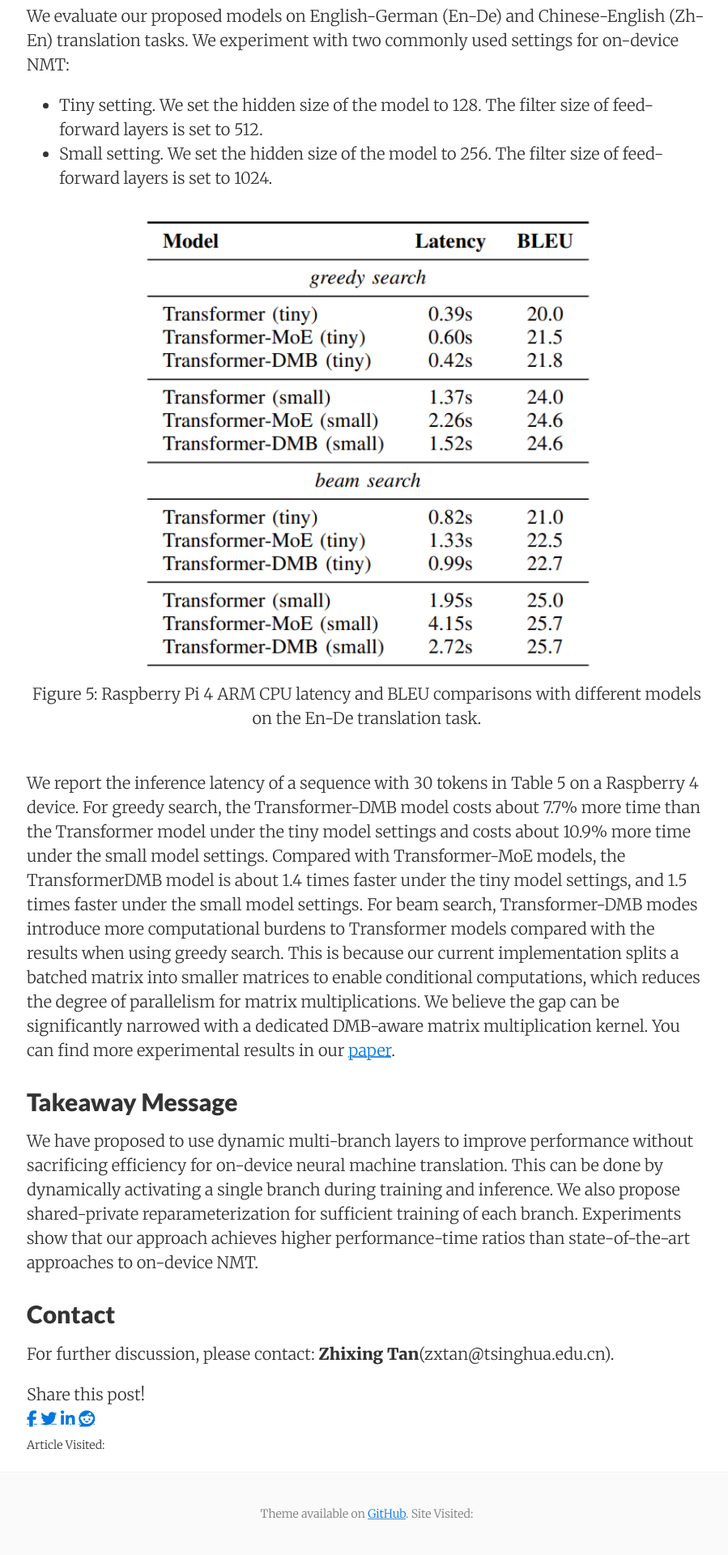
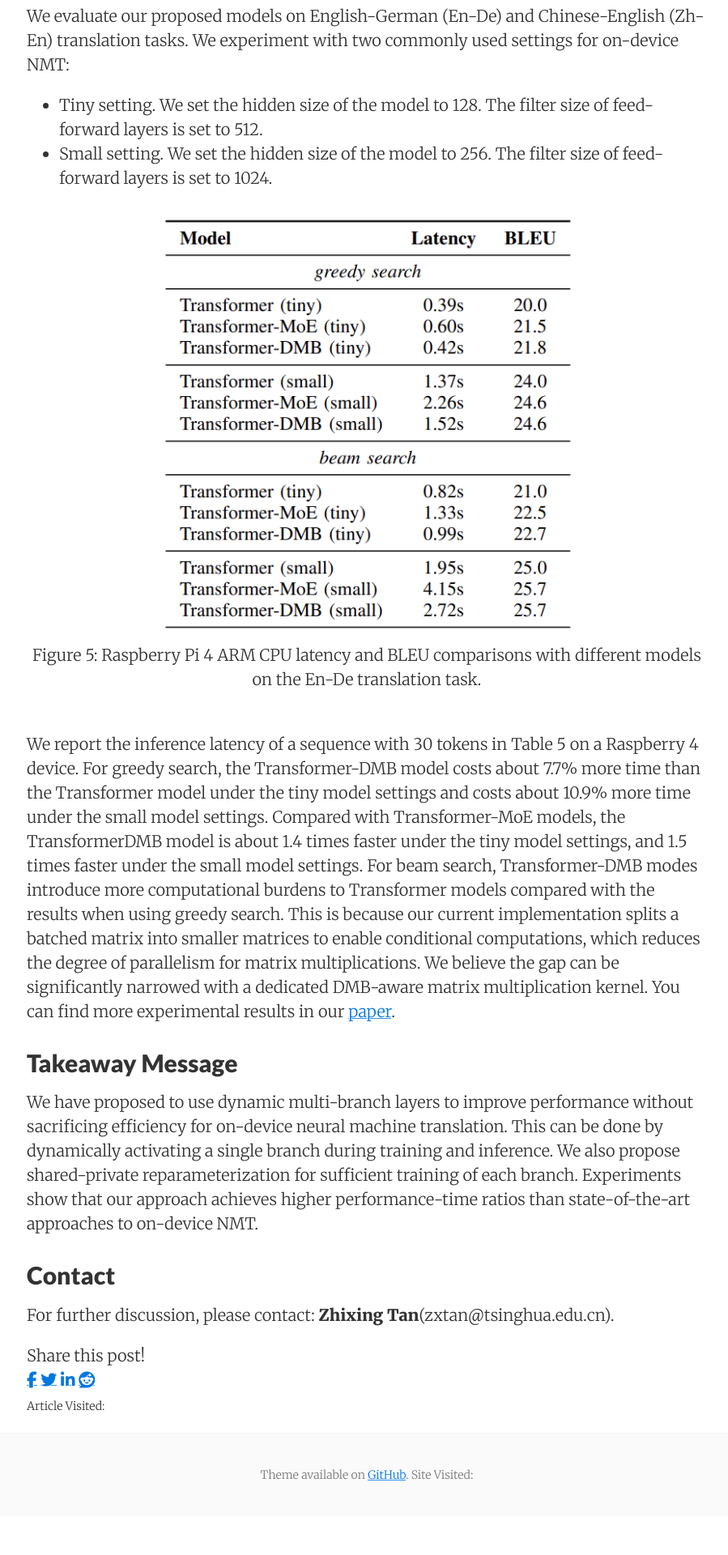
Before and after one commit to thumtblog/thumtblog.github.io, a Jekyll site: the page built from _posts/2022-10-13-dynamic-branch-layers.md, in a window 1280 px wide. Shown: the part 4464-6384 px from the top of the page at 81% size, without its empty margins (187-1086 px from the left). Built offline with Jekyll 4.4.1, drawn with Linux system fonts in a browser that asks for light colours; nearby versions of some CDN libraries; comment, search, counter and statistics services are not loaded; after the commit the page ends 6336 px from its top, so only the background shows below that.

Commit message:
polish dmb

```diff
--- a/_posts/2022-10-13-dynamic-branch-layers.md
+++ b/_posts/2022-10-13-dynamic-branch-layers.md
@@ -54,7 +54,7 @@ We evaluate our proposed models on English-German (En-De) and Chinese-English (Z
 * Tiny setting. We set the hidden size of the model to 128. The filter size of feed-forward layers is set to 512.
 * Small setting. We set the hidden size of the model to 256. The filter size of feed-forward layers is set to 1024.
 
-<div align="center"><img src="{{ site.url }}/images/dynamic-branch-layers/results.PNG" width=600></div>
+<div align="center"><img src="{{ site.url }}/images/dynamic-branch-layers/results.PNG" width=550></div>
 <div align="center">Figure 5: Raspberry Pi 4 ARM CPU latency and BLEU comparisons with different models on the En-De translation task.</div>
 <br/>
 
```
